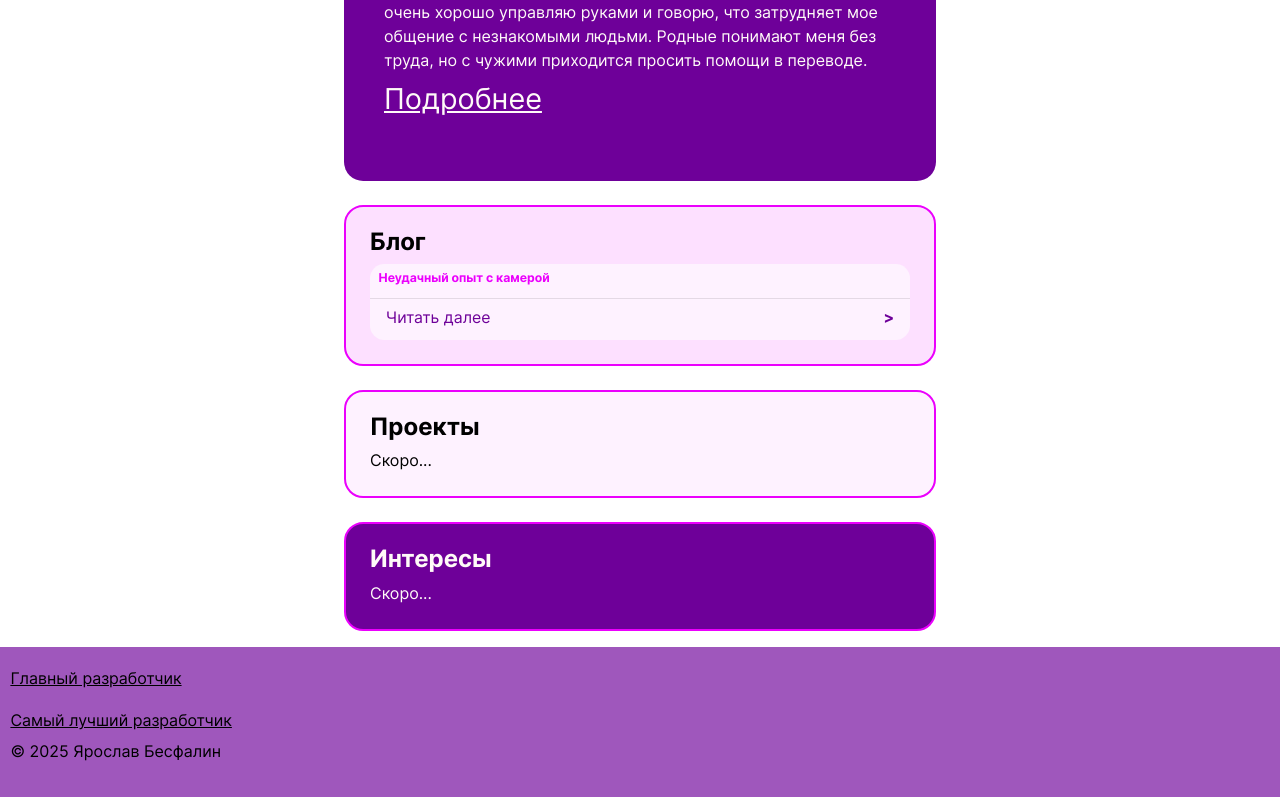
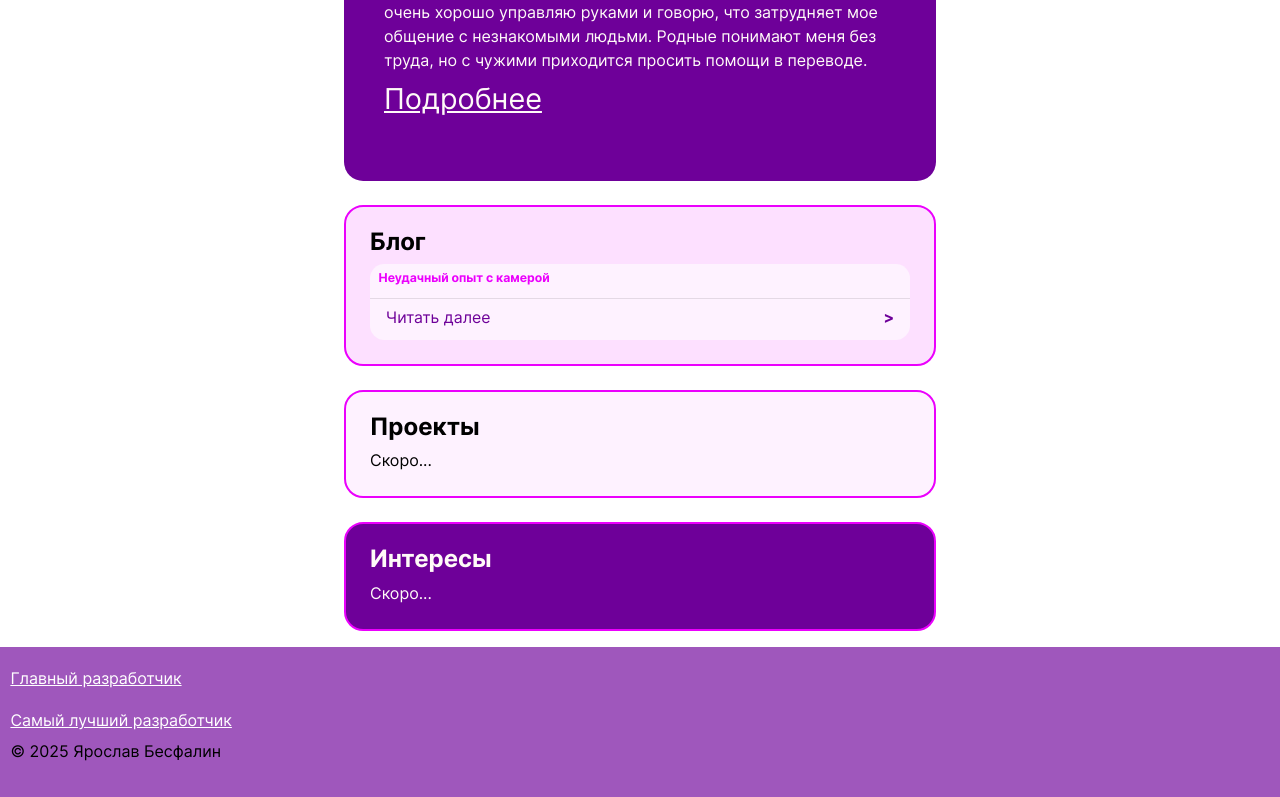
Before and after one commit to DanteBes/danteBes.github.io, a React (Vite) app: page / in a window 1280 px wide. Shown: the part 674-1471 px from the top of the page. Built offline with nearby package versions, Linux system fonts and the light colour scheme.

Commit message:
Добавить цвет текста для ссылки на разработчика в футере

```diff
--- a/src/components/footer/Footer.module.css
+++ b/src/components/footer/Footer.module.css
@@ -17,6 +17,7 @@
 }
 
 .footer__bar_link-item--developer {
+    color: var(--bg-clr);
     &._effect:hover {
 
     }
```
